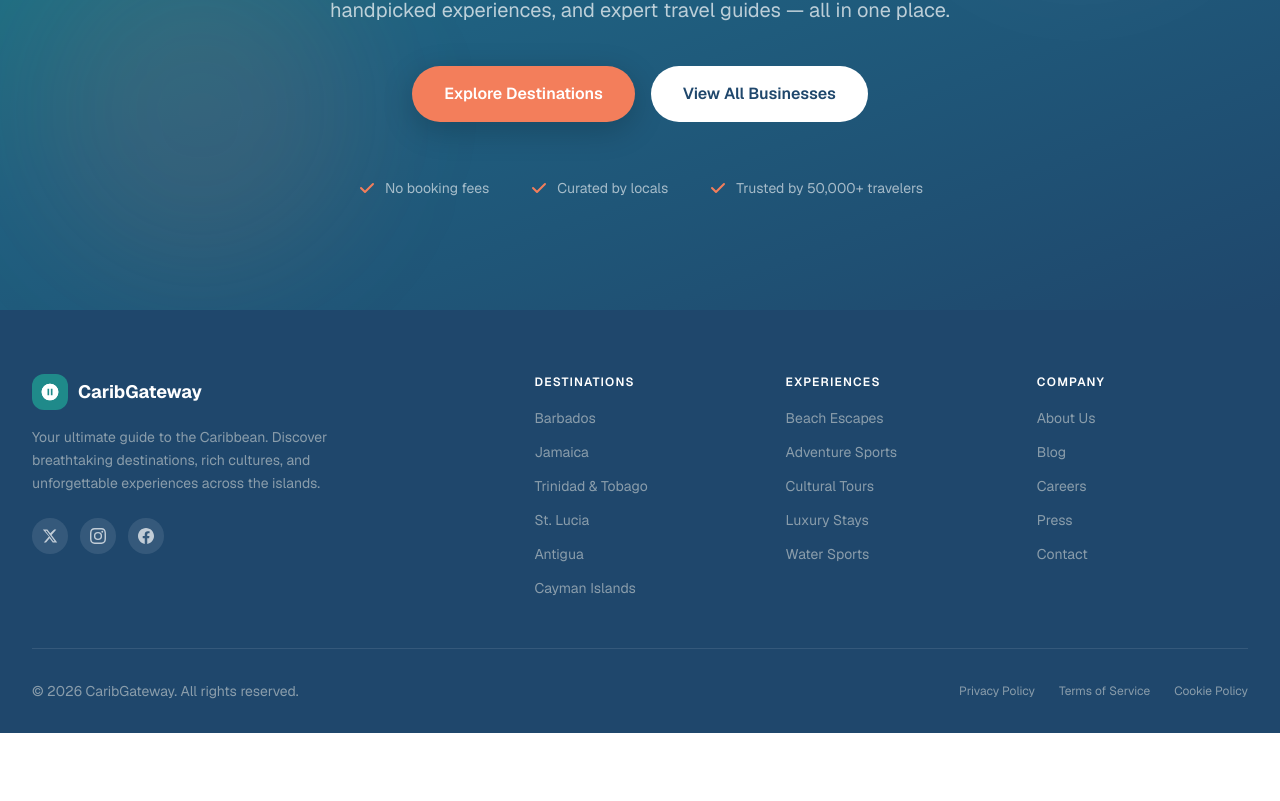
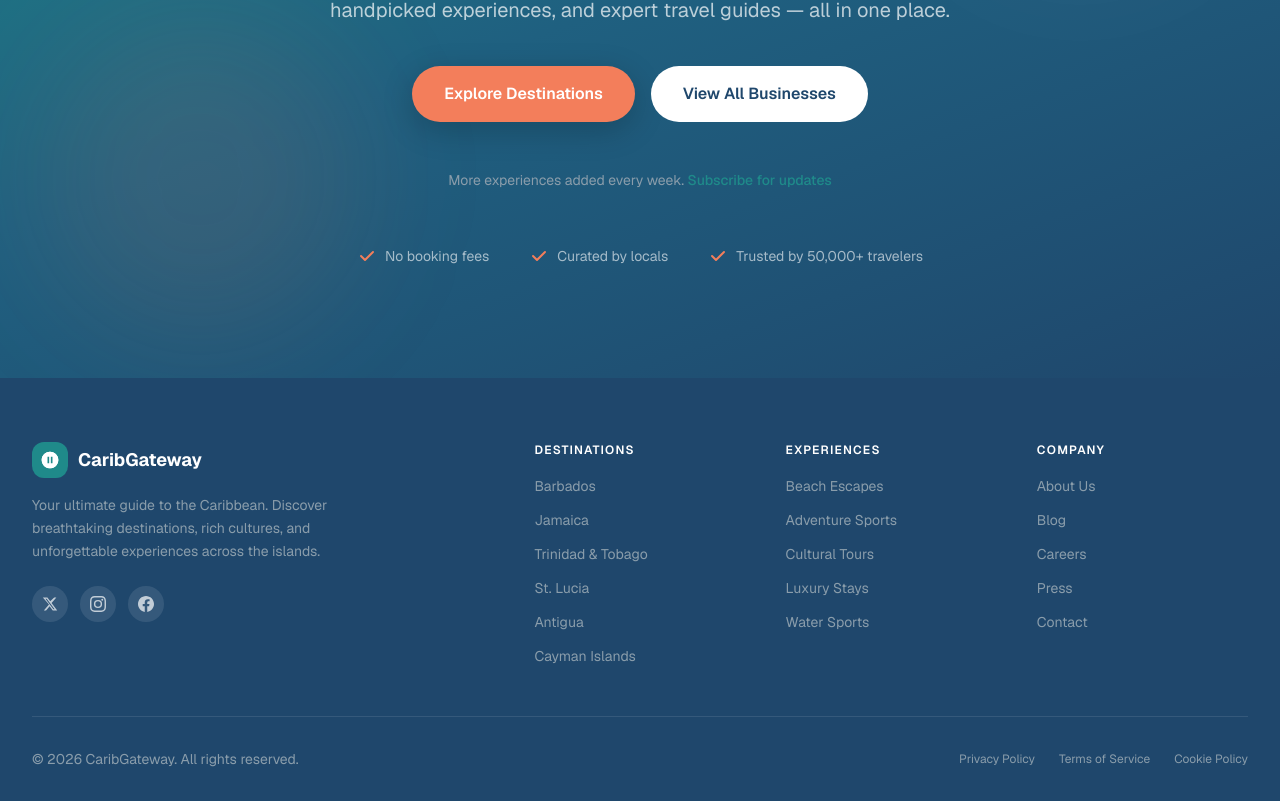
Before and after one commit to 1Spectraa/caribgateway-repo, a Next.js app in the folder caribgateway/: page / in a window 1280 px wide. Shown: the part 3338-4139 px from the top of the page. Before the commit the page ends 4071 px from the top, so only its background shows below. Built offline with nearby package versions, Linux system fonts and the light colour scheme.

Commit message:
Enhance CTASection with subscription link
Added a decorative note and subscription link to CTA section.

```diff
--- a/caribgateway/components/sections/CTASection.tsx
+++ b/caribgateway/components/sections/CTASection.tsx
@@ -70,6 +70,13 @@ export default function CTASection() {
             View All Businesses
           </Link>
         </div>
+        {/* Decorative bottom note */}
+        <p className="text-center text-brand-slate text-sm mt-12">
+          More experiences added every week.{" "}
+          <Link href="#" className="text-brand-teal font-medium hover:underline">
+            Subscribe for updates
+          </Link>
+        </p>
 
         {/* Trust indicators */}
         <div className="mt-14 flex flex-col sm:flex-row items-center justify-center gap-6 sm:gap-10">
```
